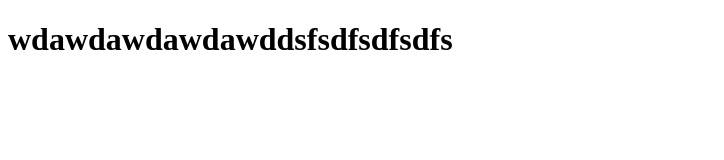
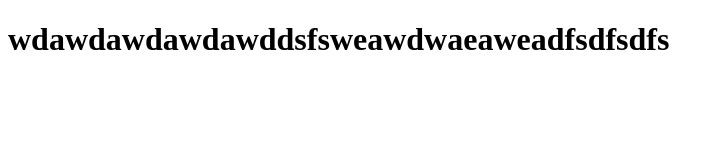
Before and after one commit to LawrenceChenPro/yohobuy, a plain HTML site: page index.html in a window 1280 px wide. Shown: the whole page, without its empty margins (0-724 px from the left). Drawn offline with Linux system fonts and the light colour scheme.

Commit message:
html1213dawdawdawdawd

```diff
--- a/index.html
+++ b/index.html
@@ -5,6 +5,6 @@
     <title>Document</title>
 </head>
 <body>
-    <h1>wdawdawdawdawddsfsdfsdfsdfs</h1>
+    <h1>wdawdawdawdawddsfsweawdwaeaweadfsdfsdfs</h1>
 </body>
 </html>
```
